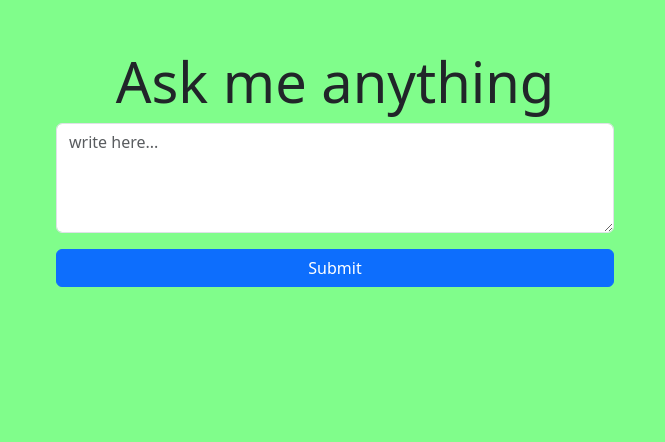
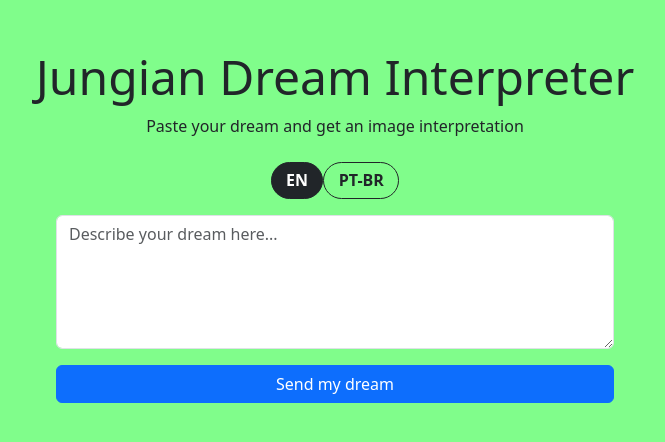
Before and after one commit to uandhafb/assignment4, a Flask app: page / in a window 1280 px wide. Shown: the top 442 px of the page, without its empty margins (305-970 px from the left). Run offline with Flask 3, Linux system fonts and the light colour scheme.

Commit message:
se ond  commit

```diff
--- a/templates/index.html
+++ b/templates/index.html
@@ -1,19 +1,16 @@
 <!DOCTYPE html>
-<html>
+{% set lang = lang if lang else 'en' %}
+<html lang="{{ 'pt-BR' if lang == 'pt-BR' else 'en' }}">
 <head>
   <meta charset="UTF-8">
-    <meta name="viewport" content="width=device-width, initial-scale=2.0">
-    <title>Ask me anything</title>
+  <meta name="viewport" content="width=device-width, initial-scale=1.0">
+  <title>{{ "Interpretador de Sonhos (Jung)" if lang == "pt-BR" else "Jungian Dream Interpreter" }}</title>
 
   <!-- Bootstrap -->
   <link href="https://cdn.jsdelivr.net/npm/bootstrap@5.3.3/dist/css/bootstrap.min.css" rel="stylesheet">
 
-    <!-- Custom styles -->
   <style>
-        body {
-            background-color: #80fd8b; /* light green */
-        }
-
+    body { background-color: #80fd8b; }
     .black-output {
       background-color: #a155ab;
       color: #000000;
@@ -24,32 +21,95 @@
       white-space: pre-wrap;
       box-shadow: 0 0 20px rgba(0,0,0,0.4);
     }
+    .lang-pill .btn {
+      border-radius: 999px;
+      padding: .35rem .9rem;
+      font-weight: 600;
+    }
   </style>
 </head>
 
 <body>
   <div class="container text-center mt-5">
-        <h1 class="display-4">Ask me anything</h1>
+    <h1 class="display-5 mb-2">
+      {{ "Interpretador de Sonhos (Jung)" if lang == "pt-BR" else "Jungian Dream Interpreter" }}
+    </h1>
+    <p class="text-dark mb-4">
+      {{ "Receba uma uma imagem de seu sonho"
+         if lang == "pt-BR"
+         else "Paste your dream and get an image interpretation" }}
+    </p>
+
+    <!-- Language Toggle -->
+    <div class="d-flex justify-content-center mb-3 lang-pill" role="group" aria-label="Language toggle">
+      <input type="radio" class="btn-check" name="lang_toggle" id="lang_en" autocomplete="off"
+             {% if lang != "pt-BR" %}checked{% endif %}>
+      <label class="btn btn-outline-dark" for="lang_en" onclick="setLang('en')">EN</label>
+
+      <input type="radio" class="btn-check" name="lang_toggle" id="lang_pt" autocomplete="off"
+             {% if lang == "pt-BR" %}checked{% endif %}>
+      <label class="btn btn-outline-dark" for="lang_pt" onclick="setLang('pt-BR')">PT-BR</label>
+    </div>
 
     <form method="POST" class="mx-auto col-md-8 col-lg-6">
+      <!-- This hidden input is what actually gets POSTed to Flask -->
+      <input type="hidden" name="lang" id="lang" value="{{ lang or 'en' }}">
+
       <div class="mb-3">
         <textarea
           name="prompt"
-                    rows="4"
+          rows="5"
           class="form-control"
-                    placeholder="write here..."
-                ></textarea>
+          placeholder="{{ 'Descreva seu sonho aqui...' if lang == 'pt-BR' else 'Describe your dream here...' }}"
+        >{{ prompt or "" }}</textarea>
       </div>
 
       <div class="d-grid">
-                <input type="submit" value="Submit" class="btn btn-primary">
+        <!-- FIXED: this was swapped in your version -->
+        <input type="submit"
+               value="{{ 'Enviar meu sonho' if lang == 'pt-BR' else 'Send my dream' }}"
+               class="btn btn-primary">
       </div>
     </form>
 
     {% if result %}
-            <h3 class="mt-4">Response:</h3>
+      <h3 class="mt-4">{{ "Resposta:" if lang == "pt-BR" else "Response:" }}</h3>
       <div class="black-output">{{ result }}</div>
     {% endif %}
+
+    {% if image_data_url %}
+      <h3 class="mt-4">{{ "Imagem:" if lang == "pt-BR" else "Image:" }}</h3>
+      <div class="mt-2">
+        <img src="{{ image_data_url }}" alt="Dream image" class="img-fluid rounded shadow">
       </div>
+    {% endif %}
+  </div>
+
+  <script>
+    function setLang(value) {
+      const hidden = document.getElementById("lang");
+      if (hidden) hidden.value = value;
+
+      // Optional: update placeholders instantly (nice UX)
+      const ta = document.querySelector('textarea[name="prompt"]');
+      const btn = document.querySelector('input[type="submit"]');
+      const title = document.querySelector('h1');
+      const subtitle = document.querySelector('p');
+
+      if (value === "pt-BR") {
+        document.title = "Interpretador de Sonhos (Jung)";
+        if (title) title.textContent = "Interpretador de Sonhos de Jung";
+        if (subtitle) subtitle.textContent = "Receba uma imagem de seu sonho.";
+        if (ta) ta.placeholder = "Descreva seu sonho aqui...";
+        if (btn) btn.value = "Enviar meu sonho";
+      } else {
+        document.title = "Jungian Dream Interpreter";
+        if (title) title.textContent = "Jungian Dream Interpreter";
+        if (subtitle) subtitle.textContent = "Paste your dream and get an image interpretation";
+        if (ta) ta.placeholder = "Describe your dream here...";
+        if (btn) btn.value = "Send my dream";
+      }
+    }
+  </script>
 </body>
 </html>
```
Also changed, not shown: README.md. Lines whose indentation alone changed are shown as unchanged.
